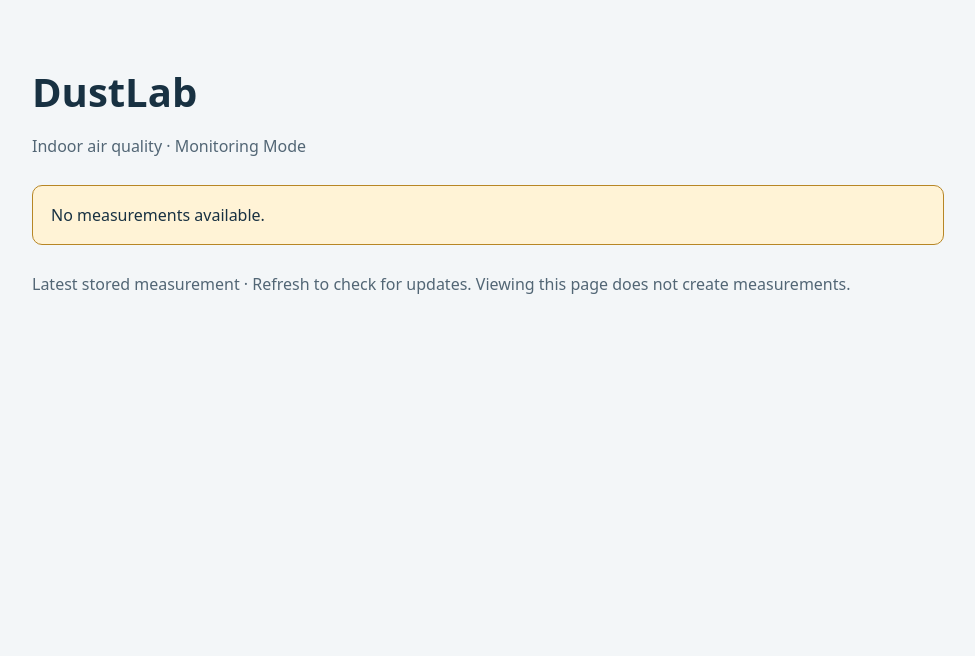
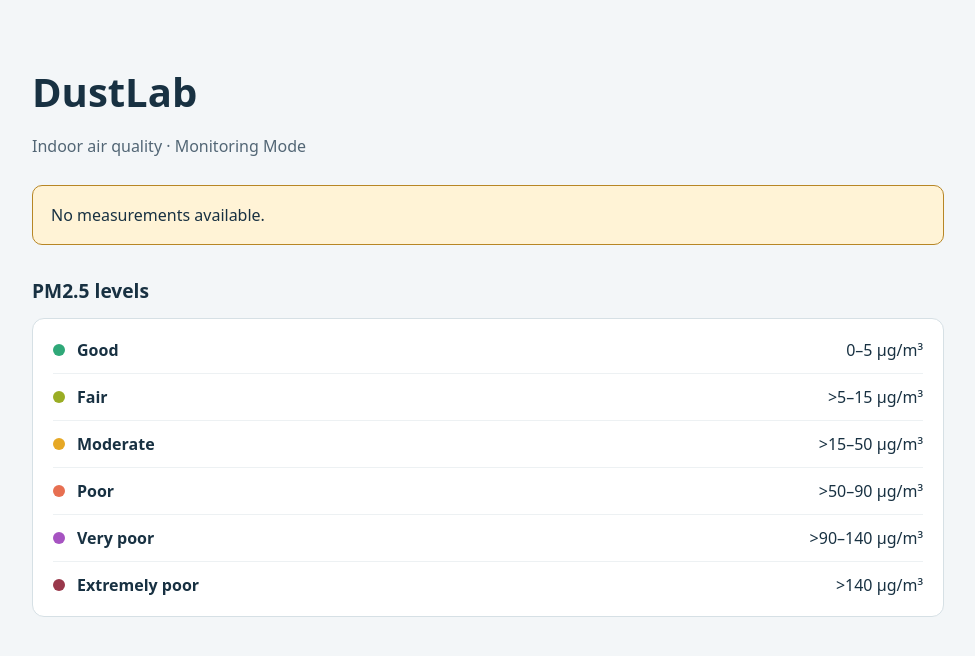
Before and after one commit to HannaBProjects/DustLab, a FastAPI app: page / in a window 1280 px wide. Shown: the top 656 px of the page, without its empty margins (152-1127 px from the left). Run offline with FastAPI, Linux system fonts and the light colour scheme.

Commit message:
Add PM2.5 air quality levels

```diff
--- a/app/templates/dashboard.html
+++ b/app/templates/dashboard.html
@@ -16,7 +16,15 @@
         h2 { margin: 0; font-size: 1rem; }
         .value { margin: 16px 0 0; font-size: 2.5rem; font-weight: 650; }
         .unit { font-size: 1rem; font-weight: normal; color: #526675; }
-        footer { margin-top: 28px; color: #526675; }
+        .status { display: inline-flex; align-items: center; gap: 8px; font-weight: 650; }
+        .dot { width: 12px; height: 12px; border-radius: 50%; background: var(--color); flex: none; }
+        .levels { margin-top: 32px; }
+        .levels h2 { margin-bottom: 14px; font-size: 1.2rem; }
+        .level-list { padding: 8px 20px; background: white; border: 1px solid #d6e0e5; border-radius: 12px; }
+        .level { display: flex; align-items: center; gap: 12px; padding: 12px 0; }
+        .level + .level { border-top: 1px solid #edf1f3; }
+        .level-label { flex: 1; font-weight: 600; }
+        .level-range { white-space: nowrap; }
     </style>
 </head>
 <body>
@@ -26,21 +34,35 @@
         <p class="subtitle">Indoor air quality · Monitoring Mode</p>
     </header>
     {% if measurement %}
-    {% if measurement.source == 'simulated' %}
-    <p class="notice"><strong>Test data — simulated.</strong> This value is for development and is not a sensor measurement.</p>
-    {% endif %}
+    {% set pm25 = measurement.pm25 %}
+    {% if pm25 <= 5 %}{% set status, color = 'Good', '#2fa878' %}
+    {% elif pm25 <= 15 %}{% set status, color = 'Fair', '#9aad24' %}
+    {% elif pm25 <= 50 %}{% set status, color = 'Moderate', '#e6a825' %}
+    {% elif pm25 <= 90 %}{% set status, color = 'Poor', '#e76f51' %}
+    {% elif pm25 <= 140 %}{% set status, color = 'Very poor', '#a653c1' %}
+    {% else %}{% set status, color = 'Extremely poor', '#99384b' %}{% endif %}
     <section class="readings" aria-label="Latest stored particle concentration">
         <article>
             <h2>PM2.5</h2>
             <p class="value">{{ measurement.pm25 }} <span class="unit">µg/m³</span></p>
+            <p class="status"><span class="dot" style="--color: {{ color }}" aria-hidden="true"></span>{{ status }}</p>
             <p>Measured at (UTC): <time datetime="{{ measurement.measured_at }}">{{ measurement.measured_at }}</time></p>
-            <p>Source: {{ measurement.source }}</p>
         </article>
     </section>
     {% else %}
     <p class="notice">No measurements available.</p>
     {% endif %}
-    <footer>Latest stored measurement · Refresh to check for updates. Viewing this page does not create measurements.</footer>
+    <section class="levels" aria-labelledby="levels-heading">
+        <h2 id="levels-heading">PM2.5 levels</h2>
+        <div class="level-list">
+            <div class="level"><span class="dot" style="--color: #2fa878" aria-hidden="true"></span><span class="level-label">Good</span><span class="level-range">0–5 µg/m³</span></div>
+            <div class="level"><span class="dot" style="--color: #9aad24" aria-hidden="true"></span><span class="level-label">Fair</span><span class="level-range">&gt;5–15 µg/m³</span></div>
+            <div class="level"><span class="dot" style="--color: #e6a825" aria-hidden="true"></span><span class="level-label">Moderate</span><span class="level-range">&gt;15–50 µg/m³</span></div>
+            <div class="level"><span class="dot" style="--color: #e76f51" aria-hidden="true"></span><span class="level-label">Poor</span><span class="level-range">&gt;50–90 µg/m³</span></div>
+            <div class="level"><span class="dot" style="--color: #a653c1" aria-hidden="true"></span><span class="level-label">Very poor</span><span class="level-range">&gt;90–140 µg/m³</span></div>
+            <div class="level"><span class="dot" style="--color: #99384b" aria-hidden="true"></span><span class="level-label">Extremely poor</span><span class="level-range">&gt;140 µg/m³</span></div>
+        </div>
+    </section>
 </main>
 </body>
 </html>
```
